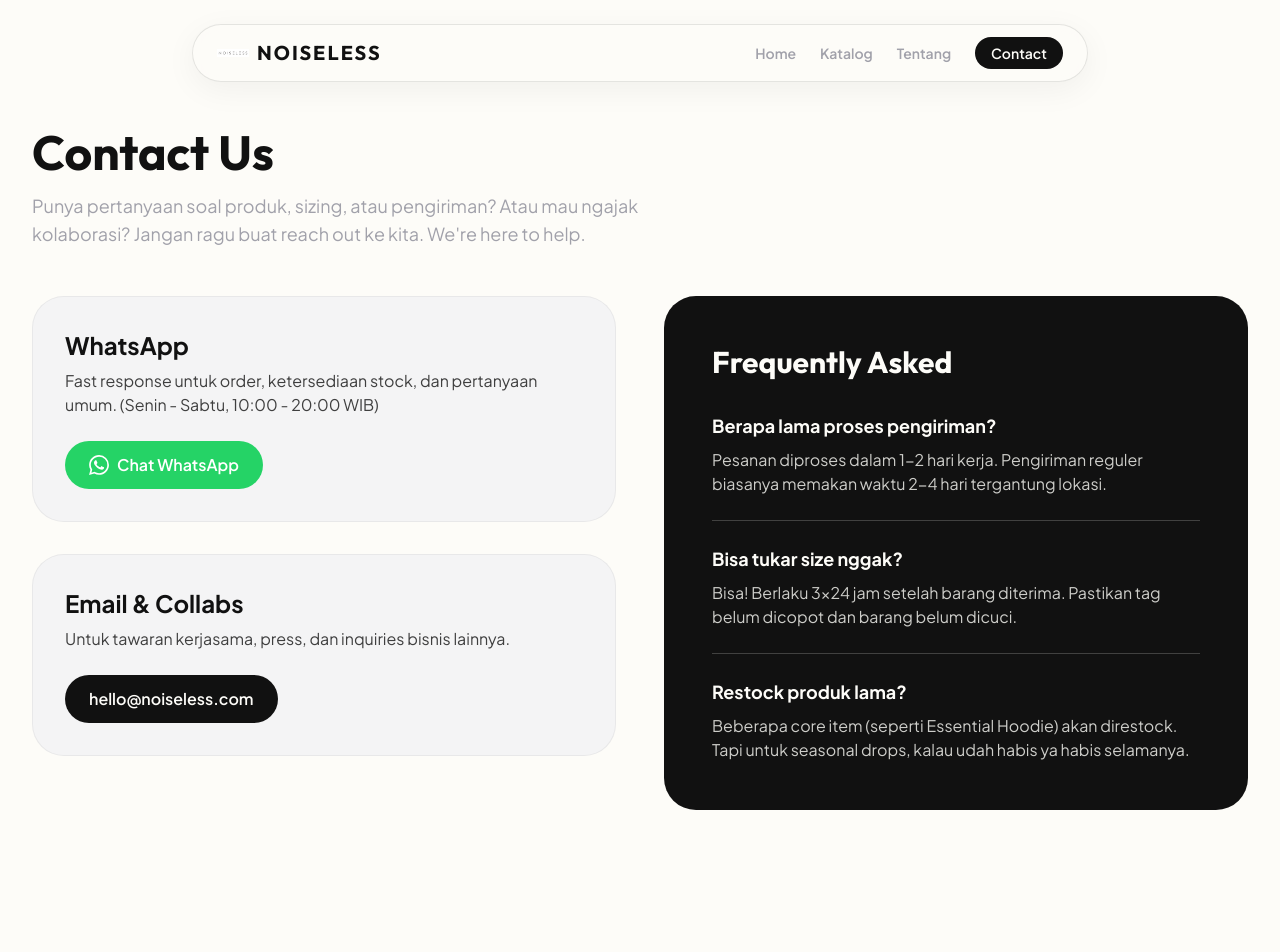
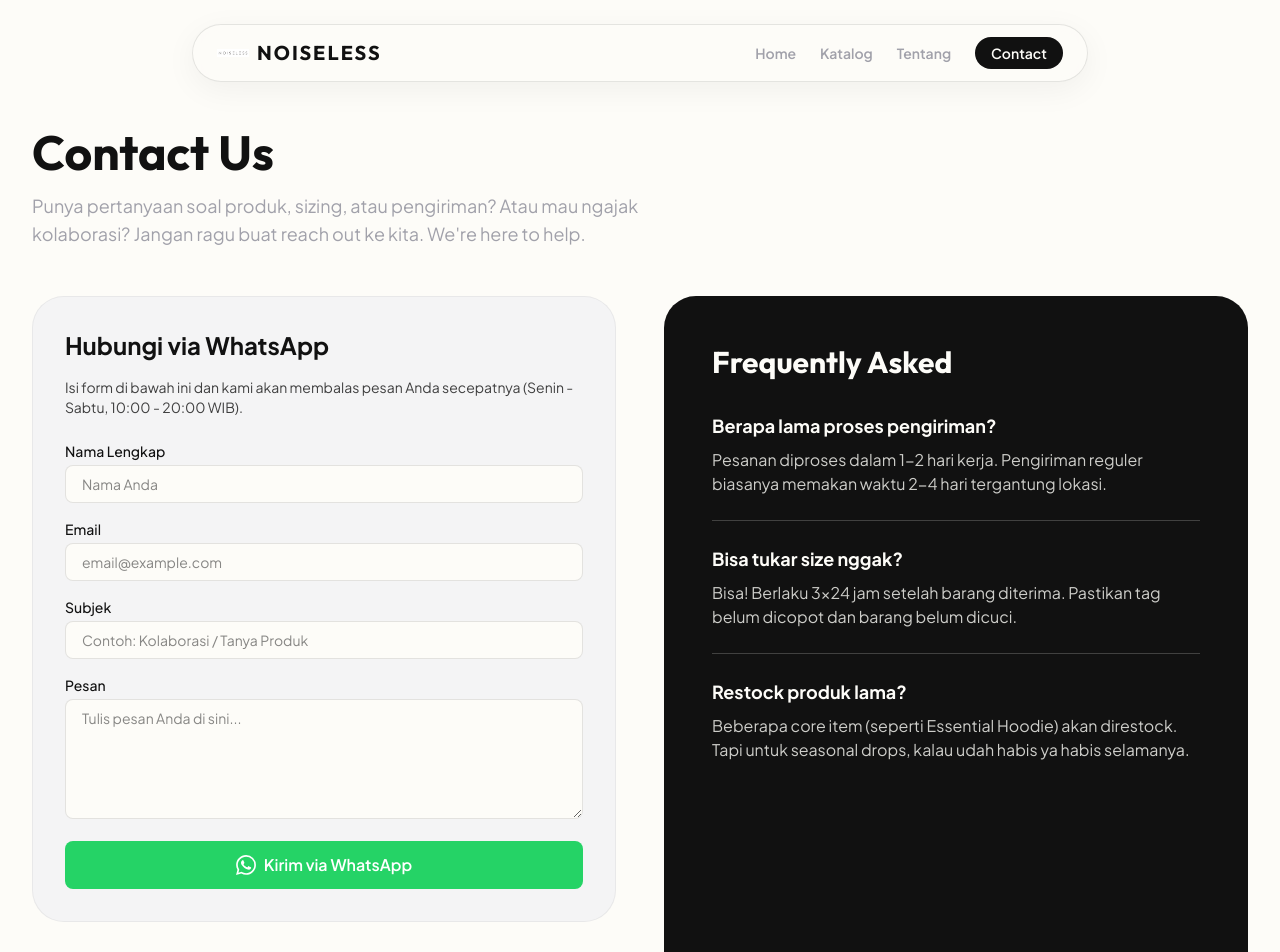
Before and after one commit to imamabdurrahmann/noiseless-website, a Next.js app: page /contact in a window 1280 px wide. Shown: the top 952 px of the page. Built offline with nearby package versions, Linux system fonts and the light colour scheme.

Commit message:
feat: add contact form for WhatsApp redirection

```diff
--- a/app/contact/page.tsx
+++ b/app/contact/page.tsx
@@ -1,4 +1,6 @@
 import { Metadata } from 'next';
+
+import ContactForm from '@/components/ContactForm';
 
 export const metadata: Metadata = {
   title: 'Contact - Noiseless',
@@ -19,22 +21,11 @@ export default function ContactPage() {
           {/* Left Column: Contact Methods */}
           <div className="space-y-8">
             <div className="bg-zinc-100 dark:bg-zinc-900/60 rounded-[2rem] p-8 border border-black/5 dark:border-white/5 hover:shadow-lg transition-shadow">
-              <h2 className="text-2xl font-bold mb-2">WhatsApp</h2>
-              <p className="text-foreground/80 mb-6">
-                Fast response untuk order, ketersediaan stock, dan pertanyaan umum.
-                (Senin - Sabtu, 10:00 - 20:00 WIB)
+              <h2 className="text-2xl font-bold mb-4">Hubungi via WhatsApp</h2>
+              <p className="text-foreground/80 mb-6 text-sm">
+                Isi form di bawah ini dan kami akan membalas pesan Anda secepatnya (Senin - Sabtu, 10:00 - 20:00 WIB).
               </p>
-              <a
-                href="https://wa.me/6281234567890"
-                target="_blank"
-                rel="noopener noreferrer"
-                className="inline-flex items-center justify-center bg-[#25D366] text-white px-6 py-3 font-semibold rounded-full hover:scale-105 transition-transform"
-              >
-                <svg className="w-5 h-5 mr-2" fill="currentColor" viewBox="0 0 24 24" xmlns="http://www.w3.org/2000/svg">
-                  <path d="M17.472 14.382c-.297-.149-1.758-.867-2.03-.967-.273-.099-.471-.148-.67.15-.197.297-.767.966-.94 1.164-.173.199-.347.223-.644.075-.297-.15-1.255-.463-2.39-1.475-.883-.788-1.48-1.761-1.653-2.059-.173-.297-.018-.458.13-.606.134-.133.298-.347.446-.52.149-.174.198-.298.298-.497.099-.198.05-.371-.025-.52-.075-.149-.669-1.612-.916-2.207-.242-.579-.487-.5-.669-.51a12.8 12.8 0 0 0-.57-.01c-.198 0-.52.074-.792.372-.272.297-1.04 1.016-1.04 2.479 0 1.462 1.065 2.875 1.213 3.074.149.198 2.096 3.2 5.077 4.487.709.306 1.262.489 1.694.625.712.227 1.36.195 1.871.118.571-.085 1.758-.719 2.006-1.413.248-.694.248-1.289.173-1.413-.074-.124-.272-.198-.57-.347m-5.421 7.403h-.004a9.87 9.87 0 0 1-5.031-1.378l-.361-.214-3.741.982.998-3.648-.235-.374a9.86 9.86 0 0 1-1.51-5.26c.001-5.45 4.436-9.884 9.888-9.884 2.64 0 5.122 1.03 6.988 2.898a9.825 9.825 0 0 1 2.893 6.994c-.003 5.45-4.437 9.884-9.885 9.884m8.413-18.297A11.815 11.815 0 0 0 12.05 0C5.495 0 .16 5.335.157 11.892c0 2.096.547 4.142 1.588 5.945L.057 24l6.305-1.654a11.882 11.882 0 0 0 5.683 1.448h.005c6.554 0 11.89-5.335 11.893-11.893a11.821 11.821 0 0 0-3.48-8.413Z"/>
-                </svg>
-                Chat WhatsApp
-              </a>
+              <ContactForm />
             </div>
 
             <div className="bg-zinc-100 dark:bg-zinc-900/60 rounded-[2rem] p-8 border border-black/5 dark:border-white/5 hover:shadow-lg transition-shadow">
--- /dev/null
+++ b/components/ContactForm.tsx
@@ -0,0 +1,90 @@
+'use client';
+
+import { useState } from 'react';
+
+export default function ContactForm() {
+  const [formData, setFormData] = useState({
+    name: '',
+    email: '',
+    subject: '',
+    message: '',
+  });
+
+  const handleSubmit = (e: React.FormEvent) => {
+    e.preventDefault();
+
+    const phoneNumber = '6281234567890';
+    const waMessage = `Halo Noiseless!
+
+Nama: ${formData.name}
+Email: ${formData.email}
+Subjek: ${formData.subject}
+
+Pesan:
+${formData.message}`;
+
+    const waLink = `https://wa.me/${phoneNumber}?text=${encodeURIComponent(waMessage)}`;
+    window.open(waLink, '_blank');
+  };
+
+  return (
+    <form onSubmit={handleSubmit} className="space-y-4">
+      <div>
+        <label className="block text-sm font-medium mb-1 text-foreground">Nama Lengkap</label>
+        <input
+          type="text"
+          required
+          value={formData.name}
+          onChange={(e) => setFormData({ ...formData, name: e.target.value })}
+          className="w-full border border-black/10 dark:border-white/10 rounded-lg px-4 py-2 text-sm bg-background text-foreground focus:outline-none focus:border-accent"
+          placeholder="Nama Anda"
+        />
+      </div>
+
+      <div>
+        <label className="block text-sm font-medium mb-1 text-foreground">Email</label>
+        <input
+          type="email"
+          required
+          value={formData.email}
+          onChange={(e) => setFormData({ ...formData, email: e.target.value })}
+          className="w-full border border-black/10 dark:border-white/10 rounded-lg px-4 py-2 text-sm bg-background text-foreground focus:outline-none focus:border-accent"
+          placeholder="email@example.com"
+        />
+      </div>
+
+      <div>
+        <label className="block text-sm font-medium mb-1 text-foreground">Subjek</label>
+        <input
+          type="text"
+          required
+          value={formData.subject}
+          onChange={(e) => setFormData({ ...formData, subject: e.target.value })}
+          className="w-full border border-black/10 dark:border-white/10 rounded-lg px-4 py-2 text-sm bg-background text-foreground focus:outline-none focus:border-accent"
+          placeholder="Contoh: Kolaborasi / Tanya Produk"
+        />
+      </div>
+
+      <div>
+        <label className="block text-sm font-medium mb-1 text-foreground">Pesan</label>
+        <textarea
+          required
+          value={formData.message}
+          onChange={(e) => setFormData({ ...formData, message: e.target.value })}
+          className="w-full border border-black/10 dark:border-white/10 rounded-lg px-4 py-2 text-sm bg-background text-foreground focus:outline-none focus:border-accent min-h-[120px]"
+          placeholder="Tulis pesan Anda di sini..."
+        />
+      </div>
+
+      <button
+        type="submit"
+        className="w-full bg-[#25D366] text-white font-semibold py-3 px-6 rounded-lg hover:bg-[#1ebd59] transition-colors flex items-center justify-center space-x-2"
+      >
+        <svg className="w-5 h-5" fill="currentColor" viewBox="0 0 24 24" xmlns="http://www.w3.org/2000/svg">
+          <path d="M17.472 14.382c-.297-.149-1.758-.867-2.03-.967-.273-.099-.471-.148-.67.15-.197.297-.767.966-.94 1.164-.173.199-.347.223-.644.075-.297-.15-1.255-.463-2.39-1.475-.883-.788-1.48-1.761-1.653-2.059-.173-.297-.018-.458.13-.606.134-.133.298-.347.446-.52.149-.174.198-.298.298-.497.099-.198.05-.371-.025-.52-.075-.149-.669-1.612-.916-2.207-.242-.579-.487-.5-.669-.51a12.8 12.8 0 0 0-.57-.01c-.198 0-.52.074-.792.372-.272.297-1.04 1.016-1.04 2.479 0 1.462 1.065 2.875 1.213 3.074.149.198 2.096 3.2 5.077 4.487.709.306 1.262.489 1.694.625.712.227 1.36.195 1.871.118.571-.085 1.758-.719 2.006-1.413.248-.694.248-1.289.173-1.413-.074-.124-.272-.198-.57-.347m-5.421 7.403h-.004a9.87 9.87 0 0 1-5.031-1.378l-.361-.214-3.741.982.998-3.648-.235-.374a9.86 9.86 0 0 1-1.51-5.26c.001-5.45 4.436-9.884 9.888-9.884 2.64 0 5.122 1.03 6.988 2.898a9.825 9.825 0 0 1 2.893 6.994c-.003 5.45-4.437 9.884-9.885 9.884m8.413-18.297A11.815 11.815 0 0 0 12.05 0C5.495 0 .16 5.335.157 11.892c0 2.096.547 4.142 1.588 5.945L.057 24l6.305-1.654a11.882 11.882 0 0 0 5.683 1.448h.005c6.554 0 11.89-5.335 11.893-11.893a11.821 11.821 0 0 0-3.48-8.413Z"/>
+        </svg>
+        <span>Kirim via WhatsApp</span>
+      </button>
+    </form>
+  );
+}
```
